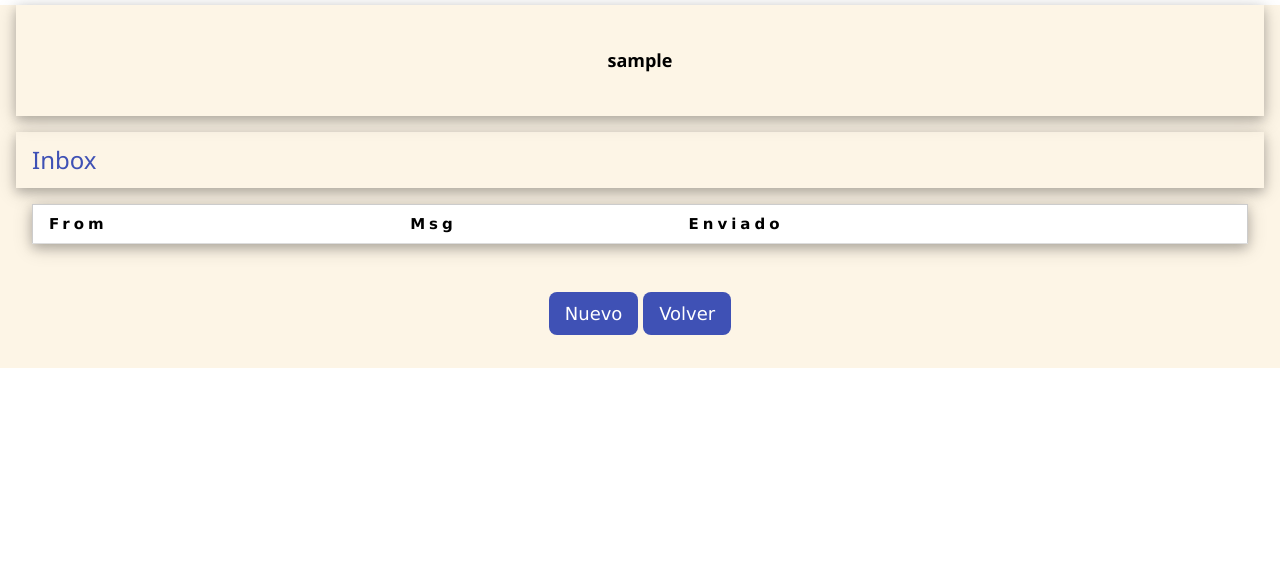
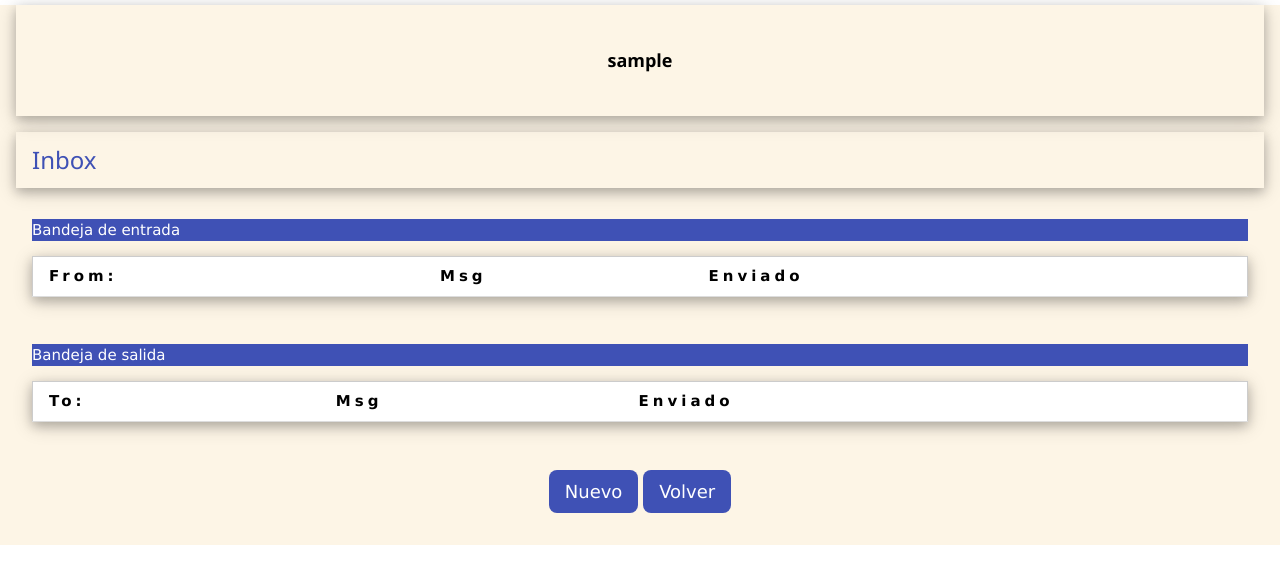
Before and after one commit to tompy017/blog_project, a Django app: page /accounts/messages/ in a window 1280 px wide. Shown: the part 200-784 px from the top of the page. Run offline with Django 4.2, Linux system fonts and the light colour scheme; the visitor is signed in with stand-in values (Sample User, id 1); lists and menus that the app fills with data are empty.

Commit message:
update avatar; inbox sent and received

```diff
--- a/users/templates/users/messages.html
+++ b/users/templates/users/messages.html
@@ -7,17 +7,18 @@
 </div>
 
 <div class="w3-container w3-padding-16">
+    <p class="w3-monospace w3-indigo">Bandeja de entrada</p>
     <table class="w3-table-all w3-card-4">
         <thead>
             <tr class="w3-wide">
-                <th>From</th>
+                <th>From:</th>
                 <th>Msg</th>
                 <th>Enviado</th>
                 <th></th>
             </tr>
         </thead>
         <tbody>
-            {% for msg in messages %}
+            {% for msg in received %}
                 <tr>
                     <th>{{msg.sender}}</th>
 
@@ -33,6 +34,37 @@
     </table>
 </div>
 
+<div class="w3-container w3-padding-16">
+    <p class="w3-monospace w3-indigo">Bandeja de salida</p>
+    <table class="w3-table-all w3-card-4">
+        <thead>
+            <tr class="w3-wide">
+                <th>To:</th>
+                <th>Msg</th>
+                <th>Enviado</th>
+                <th></th>
+            </tr>
+        </thead>
+        <tbody>
+            {% for msg in sent %}
+                <tr>
+                    <th>{{msg.sender}}</th>
+
+                    <td>{{msg.msg}}
+                    <td>{{msg.sent_at}}</td>
+                    <td>
+                        <!-- Botones de tabla -->
+                        <a href="{% url 'users:DeleteMsg' msg.id %}" class="w3-button w3-round w3-indigo w3-small"><i class="fa fa-trash"></i> Borrar</a>
+                    </td>
+                </tr>
+            {% endfor %}
+        </tbody>
+    </table>
+</div>
+
+
+
+
 <div class="w3-bar w3-padding-32 w3-center">
     <a button type="button" class="w3-button w3-round-large w3-button w3-large w3-indigo" href=" {% url 'users:NewMsg' %} ">Nuevo</button></a>
     <a button type="button" class="w3-button w3-round-large w3-button w3-large w3-indigo" href=" {% url 'users:Profile' user.id %} ">Volver</button></a>
--- a/users/templates/users/profile.html
+++ b/users/templates/users/profile.html
@@ -6,11 +6,11 @@
 <div class="w3-container w3-card-4 w3-center w3-padding-32">
     <h5><b>{{user.username}}</b></h5>
 </div>
+
 {% block messages %}
 
 {% if avatar %}
 <div class="w3-card-4 w3-center w3-black">
-    <h2 class="w3-center" style="color:yellow">Avatar</h2>
     <img class="w3-circle" height="400px" src="{{avatar}}" alt="avatar">
 </div>
 {% endif %}
--- a/users/urls.py
+++ b/users/urls.py
@@ -12,6 +12,7 @@ urlpatterns = [
     # Registration/Modification patterns
     path('signup/', register, name='register'),
     path('update/', update_profile, name='UpdateProfile'),
+    path('update/avatar/', update_avatar, name='UpdateAvatar'),
     path('messages/', messages, name='Messages'),
     path('messages/delete/<msg_id>/', delete_msg, name='DeleteMsg'),
     path('messages/new_msg/', new_message, name='NewMsg'),
--- a/users/views.py
+++ b/users/views.py
@@ -8,7 +8,7 @@ from django.contrib.auth.models import User
 from django.db.models import Q
 from django.urls.base import reverse
 
-from users.forms import RegisterForm, UpdateProfileForm, MessageForm
+from users.forms import RegisterForm, UpdateProfileForm, MessageForm, AvatarForm
 from users.models import Avatar, Message
 
 # Create your views here.
@@ -105,6 +105,47 @@ def profile(request, user_id):
     }
     return render(request, 'users/profile.html', context)
 
+
+def update_avatar(request):
+    """Update user profile."""
+
+    user = request.user
+    # Para buscar si el usuario tiene avatar
+    try:
+        avatar = Avatar.objects.get(user=request.user.id)
+        avatar = avatar.avatar.url
+    except:
+        avatar = ''
+
+    if request.method != 'POST':
+        # No data submited. Paso formulario vacio
+        form = AvatarForm()
+
+    else:
+        form = AvatarForm(request.POST, request.FILES)
+
+        if form.is_valid():
+            avatars = Avatar.objects.filter(user=user)
+
+            if len(avatars) > 0:
+                new_avatar = avatars[0]
+                new_avatar.avatar = form.cleaned_data['avatar']
+                new_avatar.save()
+            else:
+                new_avatar = Avatar(user=user, avatar=form.cleaned_data['avatar'])
+                new_avatar.save()
+        return redirect("Profile")
+
+    context = {
+        'title': 'Update Avatar',
+        'subtitle': 'Actualizar avatar',
+        'form': form,
+        'avatar': avatar
+    }
+    return render(request, 'users/update_avatar.html', context)
+
+
+
 @login_required
 def messages(request):
 
@@ -112,10 +153,15 @@ def messages(request):
 
     messages = Message.objects.filter(Q(receiver=user) | Q(sender=user)).order_by('-sent_at')
 
+    received = messages.filter(receiver=user).order_by('-sent_at')
+    sent = messages.filter(sender=user).order_by('-sent_at')
+
     context = {
         'title': 'Inbox',
         'user': user,
         'messages': messages,
+        'received': received,
+        'sent':sent
     }
 
     return render(request, 'users/messages.html', context)
@@ -142,12 +188,14 @@ def new_message(request):
         form = MessageForm(data=request.POST)
 
         if form.is_valid():
-            data = form.cleaned_data
 
-            msg = Message(sender=request.user, receiver=data['receiver'], msg=data['msg'])
+            msg = form.save(commit=False)
+            msg.sender = request.user
+            msg.save()
+            # data = form.cleaned_data
 
+            # msg = Message(sender=request.user, receiver=data['receiver'], msg=data['msg'])
 
-            msg.save()
             return redirect('users:Messages')
 
     context = {
```
Also changed, not shown: users/forms.py (+9 -1 lines), users/templates/registration/update_profile.html (+6 -1 lines), users/templates/users/update_avatar.html (added, +13 -0 lines), media/avatars/avatar5.jpg (added), media/avatars/avatar5_4itE6HL.jpg (added), media/avatars/avatar5_4iyj3jM.jpg (added), media/avatars/avatar5_F00GGZR.jpg (added), media/avatars/avatar5_Tajh0qF.jpg (added), media/avatars/avatar5_aCM1jpy.jpg (added).
